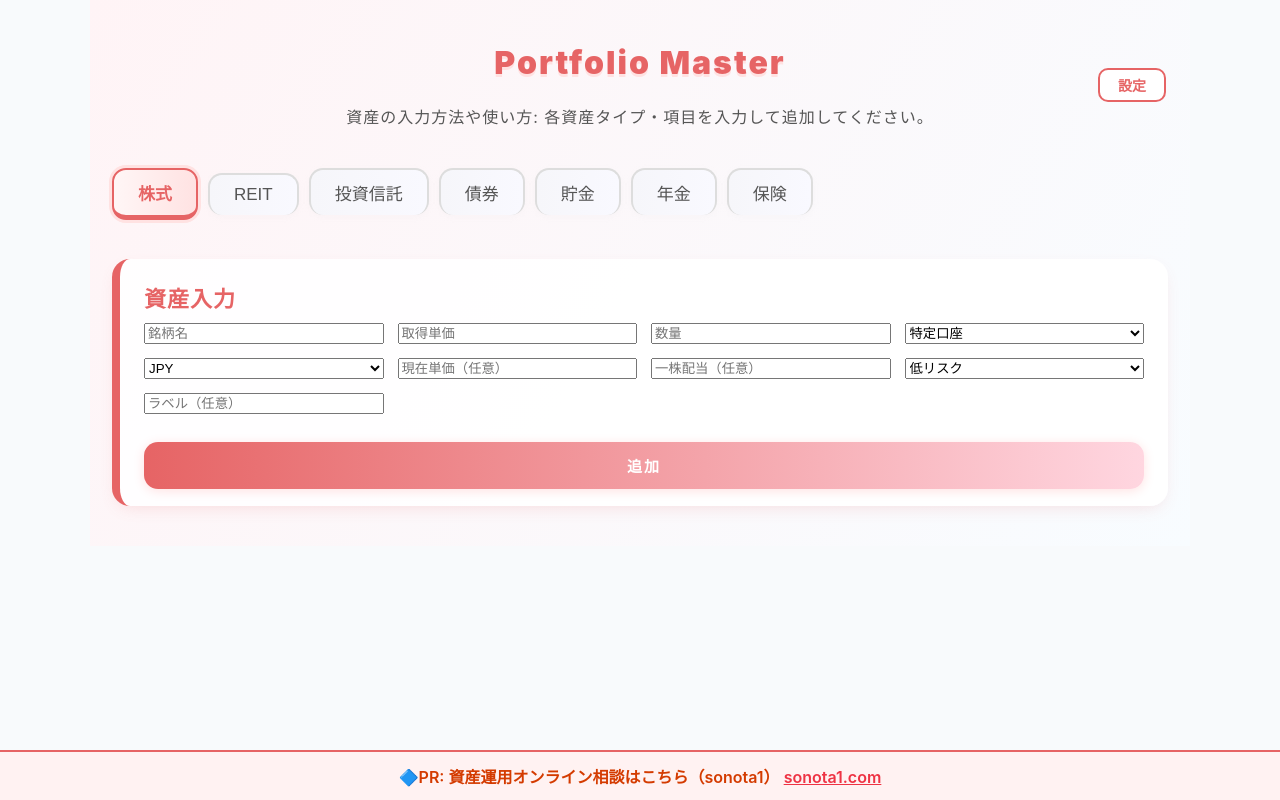
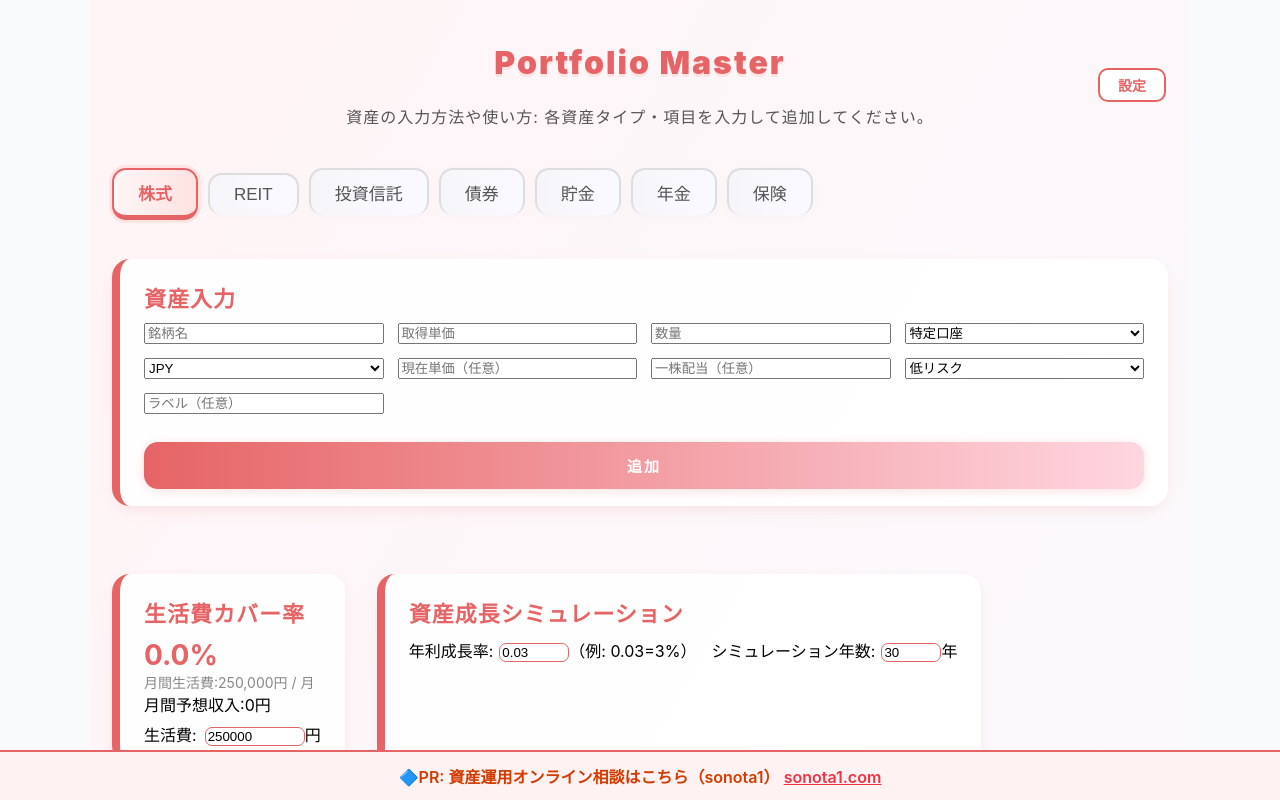
Before and after one commit to sonota1/dividend-management-app, a React (Create React App) app: page / in a window 1280 px wide. Built offline with nearby package versions, Linux system fonts and the light colour scheme.

Commit message:
fix: モバイル最適化とレスポンシブデザイン対応

```diff
--- a/src/App.js
+++ b/src/App.js
@@ -108,6 +108,13 @@ const ASSET_TYPES = [
   "年金",
   "保険",
 ];
+const INCOME_SOURCES = [
+  { key: "株式", color: "#d43b00", label: "株式" },
+  { key: "REIT", color: "#e6b400", label: "REIT" },
+  { key: "投資信託", color: "#1c9cdb", label: "投資信託" },
+  { key: "債券", color: "#6bbb69", label: "債券" },
+  { key: "年金", color: "#6f62b5", label: "年金" },
+];
 
 // --- フォーム初期値 ---
 function getInitialForm(type = "株式") {
@@ -189,8 +196,6 @@ function getInitialForm(type = "株式") {
       return {};
   }
 }
-
-// --- ユーティリティ ---
 function toJPY(amount, currency, usdRate) {
   if (!amount) return 0;
   return currency === "USD" ? amount * usdRate : Number(amount);
@@ -586,8 +591,84 @@ export default function App() {
     await backupToGoogleDrive(assets, "assets-backup.csv", lang);
   }
 
-  // --- 集計 ---
-  // ...（ver.10のまま、ここは省略。必要なら上のver.10を貼り付けてください）...
+  // --- 分析・集計 ---
+  const { total, riskDist, classDist, annualCF, monthlyCF, cfBreakdown } = useMemo(() => {
+    let total = 0;
+    let riskDist = { "低リスク": 0, "中リスク": 0, "高リスク": 0 };
+    let classDist = Object.fromEntries(ASSET_TYPES.map(t => [t, 0]));
+    let annualCF = 0, monthlyCF = 0;
+    let cfBreakdown = Object.fromEntries(INCOME_SOURCES.map(x => [x.key, 0]));
+    for (const a of assets) {
+      let v = 0, cf = 0;
+      switch (a.assetType) {
+        case "株式":
+        case "REIT":
+          v = toJPY(a.currentPrice || a.acquisitionPrice, a.currency, usdRate) * (a.shares || 0);
+          cf = (Number(a.dividendPerShare) || 0) * (Number(a.shares) || 0);
+          break;
+        case "投資信託":
+          v = toJPY(a.currentPrice || a.acquisitionPrice, a.currency, usdRate) * (a.units || 0);
+          cf = ((Number(a.units) || 0) / 10000) * (Number(a.distributionPer10k) || 0);
+          break;
+        case "債券":
+          v = toJPY(a.acquisitionPrice, a.currency, usdRate) * (a.units || 0);
+          if (!a.isZeroCoupon) {
+            cf = (Number(a.units) || 0) * (Number(a.couponRate) || 0) * (Number(a.redemptionPrice) || 0) / 100;
+          }
+          break;
+        case "貯金":
+          v = Number(a.amount) || 0;
+          break;
+        case "年金":
+          v = 0;
+          cf = (Number(a.expectedMonthlyBenefit) || 0) * 12;
+          break;
+        case "保険":
+          v = Number(a.surrenderValue) || 0;
+          break;
+        default: break;
+      }
+      if (a.assetType !== "年金") total += v;
+      riskDist[a.riskTag] += v;
+      classDist[a.assetType] += v;
+      annualCF += cf;
+      if (cfBreakdown[a.assetType] !== undefined) cfBreakdown[a.assetType] += cf;
+    }
+    monthlyCF = annualCF / 12;
+    return { total, riskDist, classDist, annualCF, monthlyCF, cfBreakdown };
+  }, [assets, usdRate]);
+
+  const livingCoverRate = monthlyCF / monthlyLiving * 100;
+
+  // --- 資産成長シミュレーション ---
+  const growthSimData = useMemo(() => {
+    let asset = total;
+    const arr = [];
+    for (let y = 0; y <= simYears; ++y) {
+      arr.push({ year: y, value: Math.round(asset) });
+      asset *= 1 + growthRate;
+    }
+    return arr;
+  }, [total, growthRate, simYears]);
+
+  // --- キャッシュフローシミュレーション ---
+  const cashFlowSim = useMemo(() => {
+    let asset = total;
+    let cf = annualCF;
+    let living = monthlyLiving * 12;
+    let rows = [];
+    for (let y = 0; y <= simYears; ++y) {
+      let withdraw = Math.max(living - cf, 0);
+      rows.push({
+        year: y,
+        asset: Math.max(asset, 0),
+        annualCF: cf,
+        cover: cf / living * 100,
+      });
+      asset = asset * (1 + growthRate) + cf - living;
+    }
+    return rows;
+  }, [total, annualCF, monthlyLiving, growthRate, simYears]);
 
   // --- 資産入力フォーム ---
   function renderForm() {
@@ -709,8 +790,6 @@ export default function App() {
     }
   }
 
-  // ...（集計、グラフ、テーブルのロジックはver.10のまま、必要に応じて追記・調整してください）...
-
   return (
     <div style={{
       fontFamily: "'M PLUS 1p', 'Inter', sans-serif",
@@ -806,7 +885,107 @@ export default function App() {
           </button>
         </form>
       </SakuraiSection>
-      {/* --- 以下、集計・分析・グラフ・テーブル等ver.10の内容をそのまま --- */}
+      {/* --- 分析機能 --- */}
+      <div style={{ display: "flex", flexWrap: "wrap", gap: 32, margin: "36px 0", alignItems: "flex-start" }}>
+        <SakuraiSection title="生活費カバー率">
+          <div style={{ fontSize: 28, color: livingCoverRate >= 100 ? "#3c8d00" : "#e66465", fontWeight: "bold" }}>
+            {livingCoverRate.toFixed(1)}%
+          </div>
+          <div style={{ color: "#888", fontSize: 14 }}>月間生活費:{monthlyLiving.toLocaleString()}円 / 月</div>
+          <div>月間予想収入:{monthlyCF.toLocaleString()}円</div>
+          <div style={{ marginTop: 6 }}>
+            <label>生活費:
+              <input type="number" value={monthlyLiving} onChange={e => setMonthlyLiving(Number(e.target.value))} style={{
+                width: 100, marginLeft: 8, border: "1px solid #e66465", borderRadius: 7
+              }} />
+              円
+            </label>
+          </div>
+        </SakuraiSection>
+        <SakuraiSection title="資産成長シミュレーション">
+          <div>
+            <label>年利成長率:
+              <input type="number" step="0.001" value={growthRate} onChange={e => setGrowthRate(Number(e.target.value))} style={{
+                width: 70, marginLeft: 6, border: "1px solid #e66465", borderRadius: 7
+              }} />
+              （例: 0.03=3%）
+            </label>
+            <label style={{ marginLeft: 15 }}>
+              シミュレーション年数:
+              <input type="number" value={simYears} min={1} max={60} onChange={e => setSimYears(Number(e.target.value))} style={{
+                width: 60, marginLeft: 6, border: "1px solid #e66465", borderRadius: 7
+              }} />年
+            </label>
+          </div>
+          <LineChart
+            data={growthSimData}
+            label="資産額推移（年）"
+            color="#e66465"
+            width={310}
+            height={110}
+          />
+        </SakuraiSection>
+        <SakuraiSection title="リスク分散状況">
+          <PieChart
+            data={Object.entries(riskDist).map(([label, value]) => ({ label, value }))}
+            colors={["#4caf50", "#ff9800", "#f44336"]}
+            legend={Object.keys(riskDist)}
+          />
+        </SakuraiSection>
+        <SakuraiSection title="資産クラス別構成">
+          <PieChart
+            data={Object.entries(classDist).map(([label, value]) => ({ label, value }))}
+            colors={["#4f98ca", "#a2b8ca", "#ffe066", "#b49a67", "#a9e5bb", "#f6c28b", "#ee7674"]}
+            legend={Object.keys(classDist)}
+          />
+        </SakuraiSection>
+      </div>
+      <SakuraiSection title="年間キャッシュフロー予測">
+        <div style={{ fontSize: 22, color: "#3b6ad4", fontWeight: "bold" }}>
+          合計: {annualCF.toLocaleString()} 円／年
+          <span style={{ fontSize: 15, color: "#888" }}>
+            （月間: {monthlyCF.toLocaleString()} 円）
+          </span>
+        </div>
+        <div style={{ margin: "9px 0 0 18px", fontSize: 16 }}>
+          {INCOME_SOURCES.map(source => (
+            <div key={source.key}>
+              {source.label}：{cfBreakdown[source.key]?.toLocaleString()} 円／年
+            </div>
+          ))}
+        </div>
+      </SakuraiSection>
+      <SakuraiSection title="キャッシュフローシミュレーション">
+        <LineChart
+          data={cashFlowSim.map(v => ({ year: v.year, value: v.annualCF }))}
+          label="年間配当・分配金・利息収入（年）"
+          color="#72c8b7"
+          width={420}
+          height={100}
+        />
+        <div style={{ margin: "17px 0 0 0" }}>
+          <table style={{ fontSize: 14, minWidth: 600, background: "#fff", borderCollapse: "collapse" }}>
+            <thead>
+              <tr style={{ background: "#ffe2e2" }}>
+                <th>年</th>
+                <th>資産額</th>
+                <th>年間CF</th>
+                <th>生活費充足率</th>
+              </tr>
+            </thead>
+            <tbody>
+              {cashFlowSim.map((row, i) => (
+                <tr key={i}>
+                  <td>{row.year}</td>
+                  <td>¥{row.asset.toLocaleString()}</td>
+                  <td>¥{row.annualCF.toLocaleString()}</td>
+                  <td>{row.cover.toFixed(1)}%</td>
+                </tr>
+              ))}
+            </tbody>
+          </table>
+        </div>
+      </SakuraiSection>
       <BannerAd lang={lang} />
     </div>
   );
```
